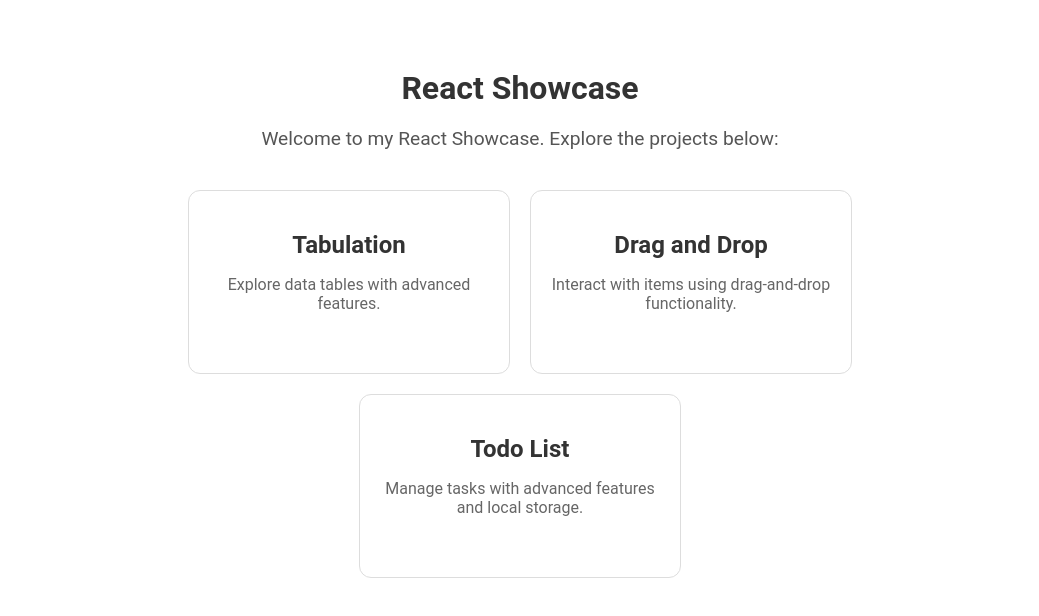
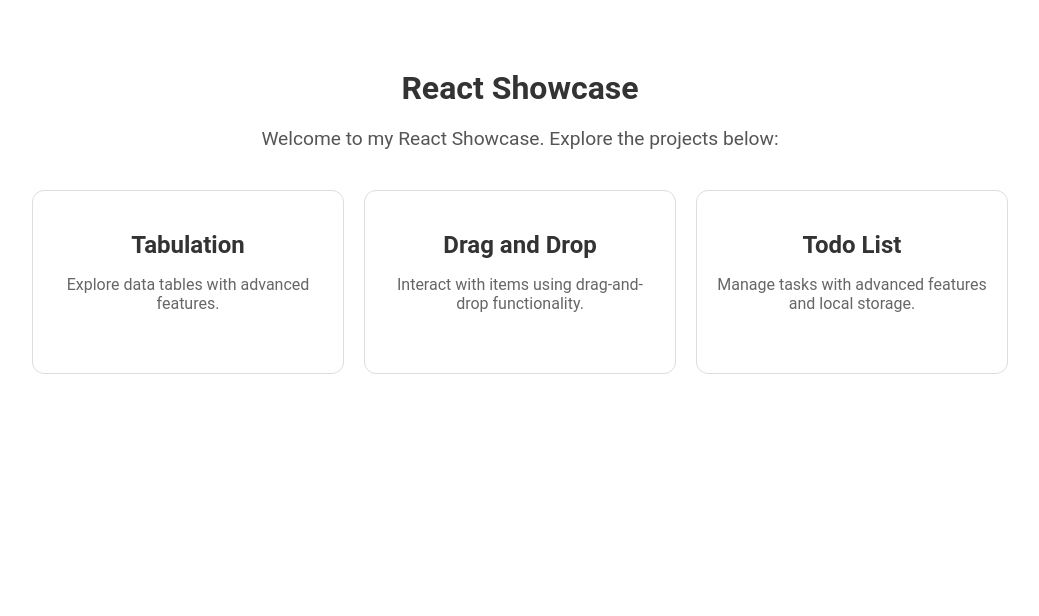
Before and after one commit to CristianBrinza/react-showcase, a React (Create React App) app: page / in a window 1280 px wide. Shown: the top 616 px of the page, without its empty margins (120-1159 px from the left). Built offline with nearby package versions, Linux system fonts and the light colour scheme.

Commit message:
Update Home.module.css

```diff
--- a/src/pages/home/Home.module.css
+++ b/src/pages/home/Home.module.css
@@ -29,7 +29,7 @@ p {
 
 .navCard {
     display: block;
-    width: 280px;
+    width: 270px;
     padding: 20px;
     background-color: #fff;
     border: 1px solid #ddd;
```
